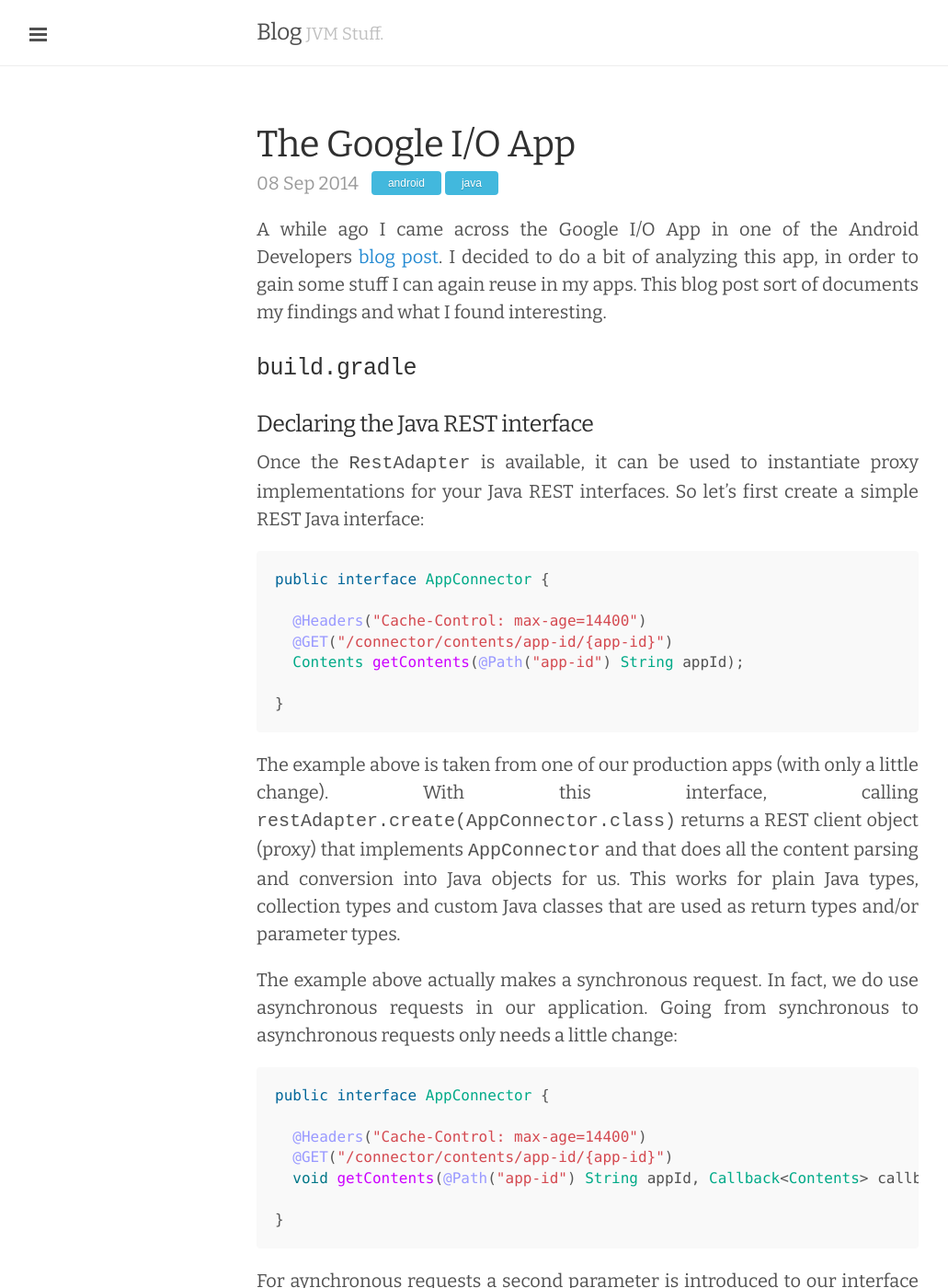
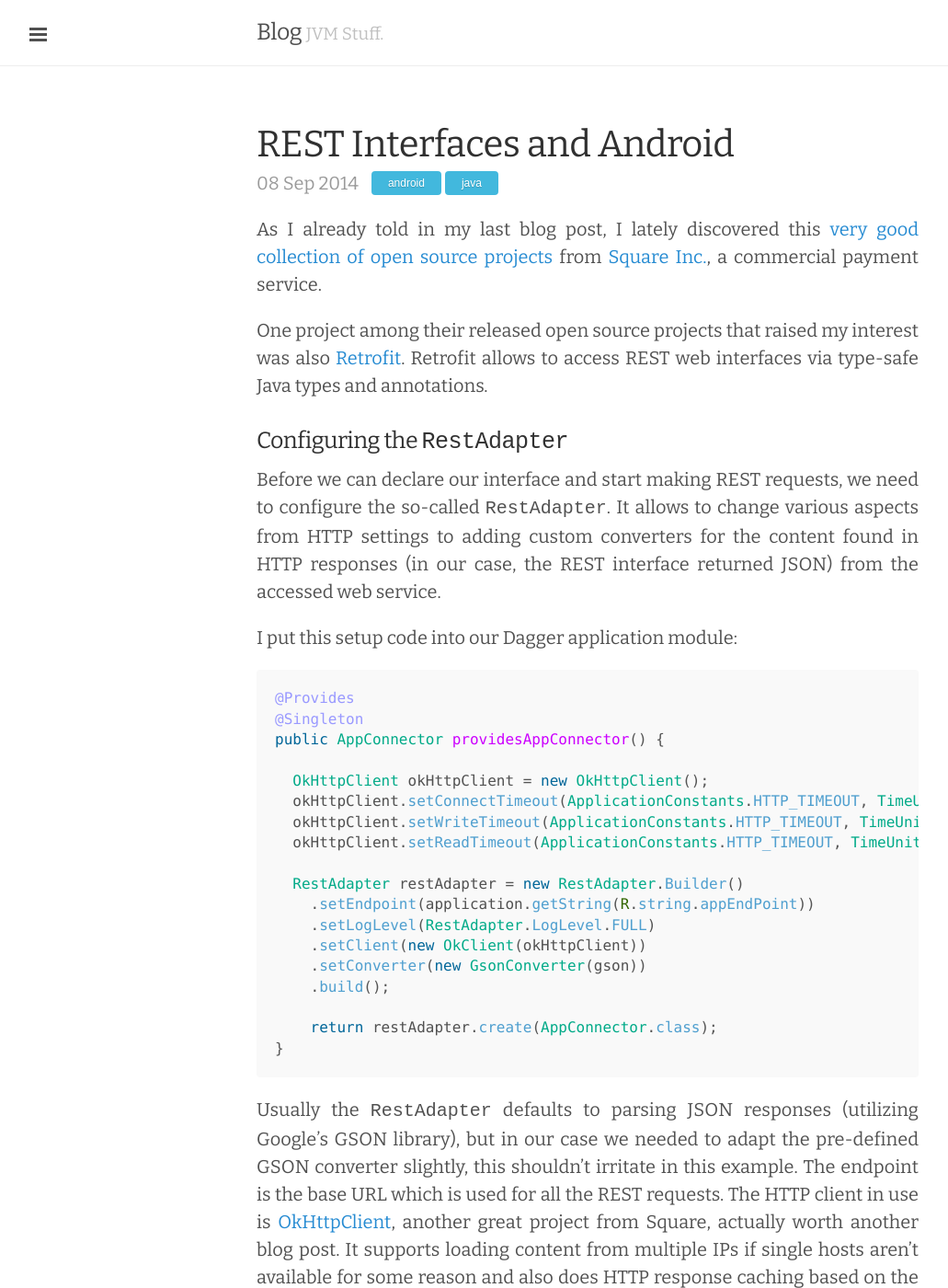
Before and after one commit to andresteingress/andresteingress.github.io, a Jekyll site: the page built from _posts/2014-09-08-android-rest-retrofit.md, in a window 1280 px wide and 1400 px high. Shown: the whole window at 92% size, without its empty margins (1-1032 px from the left). Built offline with Jekyll 4.4.1, drawn with Linux system fonts in a browser that asks for light colours; Markdown is read by kramdown in place of the engine named in the settings; comment, search, counter and statistics services are not loaded; some of the changed text lies outside the part shown.

Commit message:
Revert "android google i/o app insights"
This reverts commit b8c1d93c6c52ff2f764a39538859bcfc68c0028d.

````diff
--- a/_posts/2014-09-08-android-rest-retrofit.md
+++ b/_posts/2014-09-08-android-rest-retrofit.md
@@ -1,6 +1,6 @@
 ---
 layout: post
-title: The Google I/O App
+title: REST Interfaces and Android
 categories:
 - android
 - java
@@ -9,11 +9,38 @@
 type: post
 published: true
 ---
-A while ago I came across the Google I/O App in one of the Android Developers [blog post](http://android-developers.blogspot.co.at/2014/07/google-io-2014-app-source-code-now.html). I decided to do a bit of analyzing this app, in order to gain some stuff I can again reuse in my apps. This blog post sort of documents my findings and what I found interesting.
+As I already told in my last blog post, I lately discovered this [very good collection of open source projects](http://square.github.io/) from [Square Inc.](https://squareup.com/), a commercial payment service.
 
-### `build.gradle`
+One project among their released open source projects that raised my interest was also [Retrofit](https://github.com/square/retrofit). Retrofit allows to access REST web interfaces via type-safe Java types and annotations.
 
+### Configuring the `RestAdapter`
 
+Before we can declare our interface and start making REST requests, we need to configure the so-called `RestAdapter`. It allows to change various aspects from HTTP settings to adding custom converters for the content found in HTTP responses (in our case, the REST interface returned JSON) from the accessed web service.
+
+I put this setup code into our Dagger application module:
+
+```java
+@Provides
+@Singleton
+public AppConnector providesAppConnector() {
+
+  OkHttpClient okHttpClient = new OkHttpClient();
+  okHttpClient.setConnectTimeout(ApplicationConstants.HTTP_TIMEOUT, TimeUnit.MILLISECONDS);
+  okHttpClient.setWriteTimeout(ApplicationConstants.HTTP_TIMEOUT, TimeUnit.MILLISECONDS);
+  okHttpClient.setReadTimeout(ApplicationConstants.HTTP_TIMEOUT, TimeUnit.MILLISECONDS);
+
+  RestAdapter restAdapter = new RestAdapter.Builder()
+    .setEndpoint(application.getString(R.string.appEndPoint))
+    .setLogLevel(RestAdapter.LogLevel.FULL)
+    .setClient(new OkClient(okHttpClient))
+    .setConverter(new GsonConverter(gson))
+    .build();
+
+    return restAdapter.create(AppConnector.class);
+}
+```
+
+Usually the `RestAdapter` defaults to parsing JSON responses (utilizing Google's GSON library), but in our case we needed to adapt the pre-defined GSON converter slightly, this shouldn't irritate in this example. The endpoint is the base URL which is used for all the REST requests. The HTTP client in use is [OkHttpClient](http://square.github.io/okhttp/), another great project from Square, actually worth another blog post. It supports loading content from multiple IPs if single hosts aren't available for some reason and also does HTTP response caching based on the given response headers, if so configured. That's it for our Retrofit configuration.
 
 ### Declaring the Java REST interface
 
````
